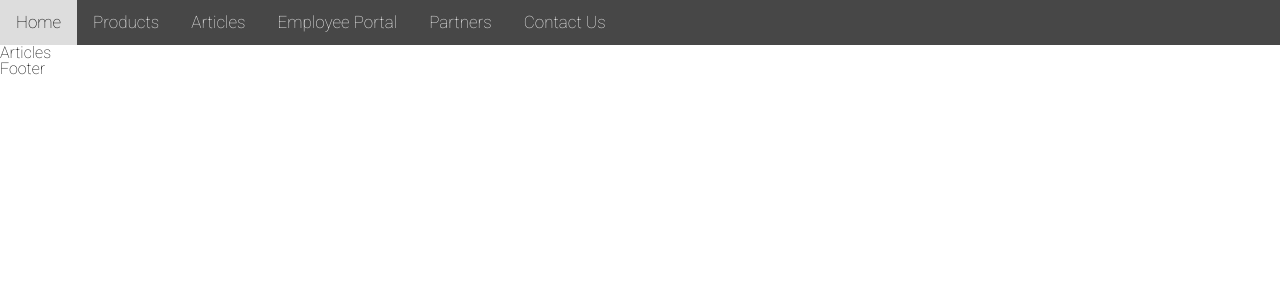
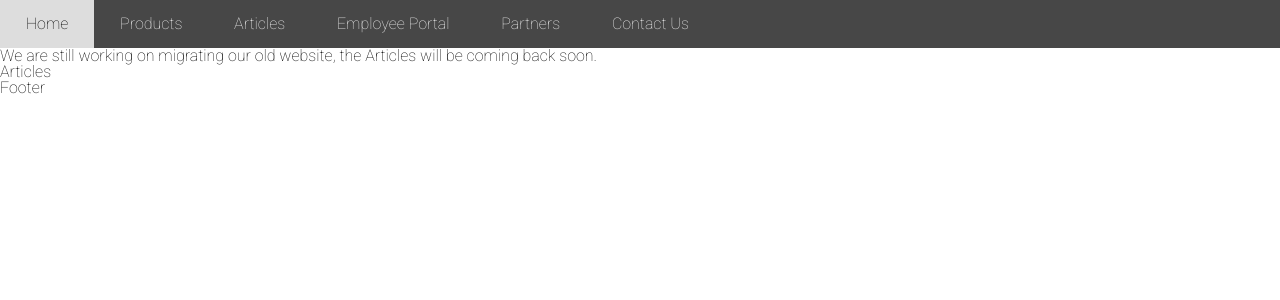
Before and after one commit to zaochamb/Wobsite, a Flask app: page /articles in a window 1280 px wide. Shown: the top 300 px of the page. Run offline with Flask 2, Linux system fonts and the light colour scheme.

Commit message:
removing pixel measurements for relative ones

```diff
--- a/static/common.css
+++ b/static/common.css
@@ -10,9 +10,9 @@
     float: left;
     color: #f2f2f2;
     text-align: center;
-    padding: 14px 16px;
+    padding: 1em 1.618em;
     text-decoration: none;
-    font-size: 17px;
+    font-size: 100%;
 }
 
 /* Change the color of links on hover */
@@ -21,10 +21,10 @@
     color: black;
 }
 
-/* Add a color to the active/current link */
-.topnav a.active {
-    background-color: #4CAF50;
-    color: white;
+
+.h1 {
+    text-align:center;
+    font-size: larger;
 }
 
 .body {
--- a/templates/articles.html
+++ b/templates/articles.html
@@ -1,5 +1,5 @@
 {% extends "layout.html" %}
 {% block content %}
-
-<p>Articles</p>
+<h1> We are still working on migrating our old website, the Articles will be coming back soon. </h1>
+<p>Articles </p>
 {% endblock %}
--- a/templates/layout.html
+++ b/templates/layout.html
@@ -17,7 +17,6 @@
 <a href="/employee">Employee Portal</a>
 <a href="/partners">Partners</a>
 <a href="/contact">Contact Us</a>
-
 </div>
 
 
--- a/wobsite.py
+++ b/wobsite.py
@@ -9,7 +9,7 @@ import phone
 
 
 app = Flask(__name__)
-sslify = SSLify(app)
+#sslify = SSLify(app)
 app.secret_key = str(random.random() + random.random())
 app.url_map.strict_slashes = False
 
```
